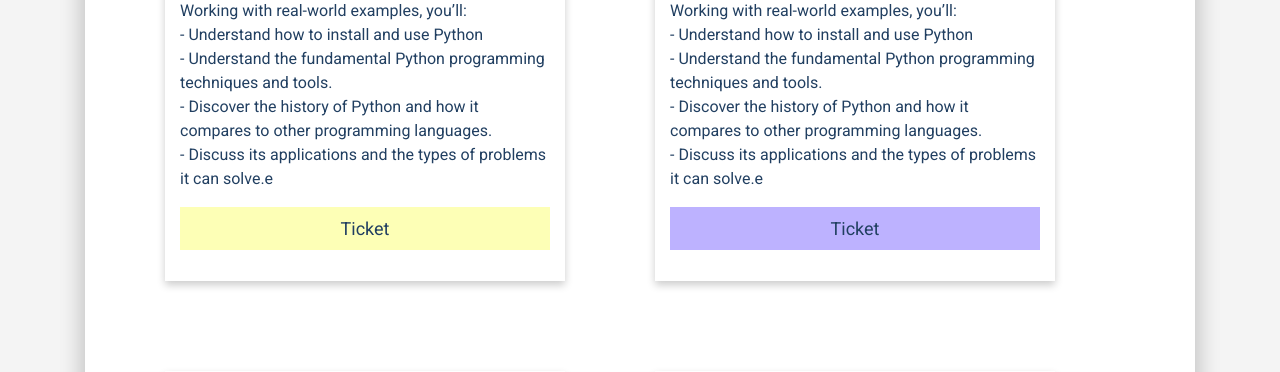
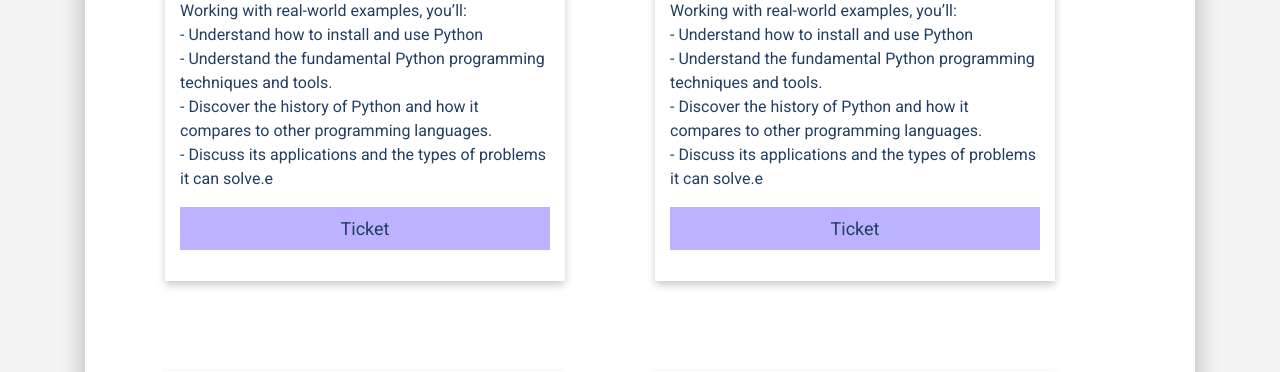
Before and after one commit to kimkesdev/Pride-In-Coding, a Flask app: page /programme in a window 1280 px wide, with the pointer over the restyled element. Shown: the part 2097-2469 px from the top of the page. Run offline with Flask 2, Linux system fonts and the light colour scheme; some libraries are stand-ins or nearby versions.

Commit message:
a href removed yellow

```diff
--- a/static/css/style.css
+++ b/static/css/style.css
@@ -586,10 +586,6 @@ footer{
   font-size: 18px;
 }
 
-.project-button:hover, a:hover {
-  background-color: #fdffb6;
-}
-
 .column {
   float: left;
   margin: 30px 30px;
```
